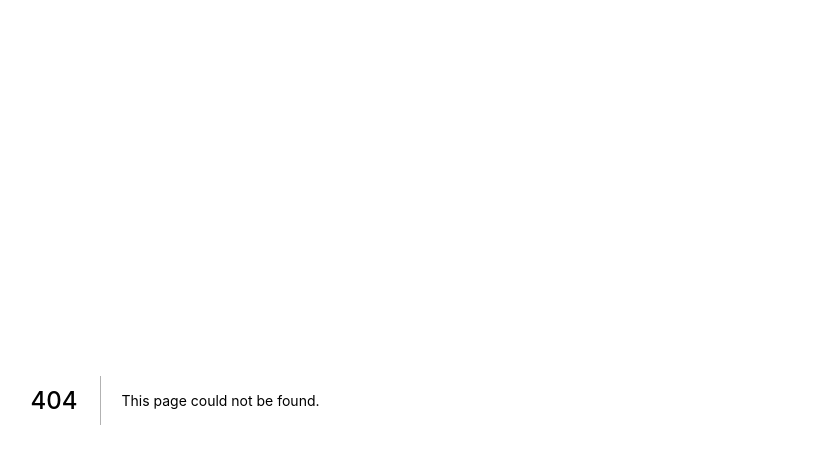
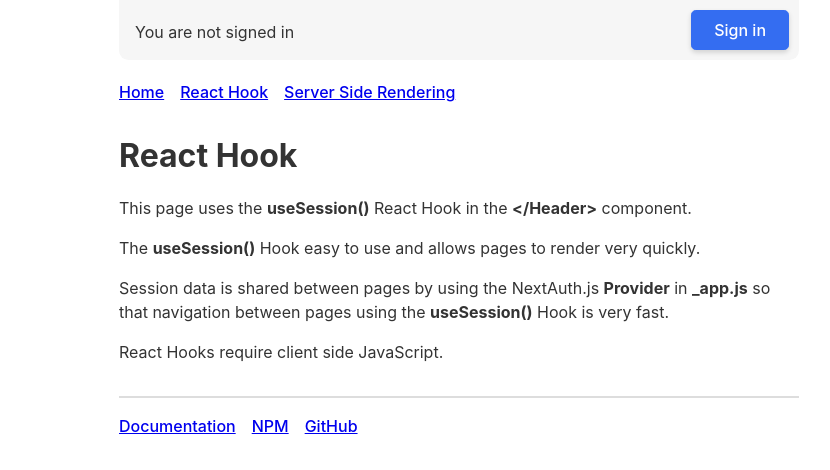
Before and after one commit to thsWebstorm03/my-first-next.js, a Next.js app: page /hook in a window 1280 px wide. Before the commit this address had no page. Shown: the top 470 px of the page, without its empty margins (181-1011 px from the left). Built offline with nearby package versions, Linux system fonts and the light colour scheme; no server answers.

Commit message:
Refactor structure to reduce code duplication

```diff
--- a/components/footer.js
+++ b/components/footer.js
@@ -1,12 +1,12 @@
 import styles from './footer.module.css'
 
 export default () => (
-  <div className={styles.footer}>
+  <footer className={styles.footer}>
     <hr/>
     <ul className={styles.navItems}>
       <li className={styles.navItem}><a href="https://next-auth.js.org">Documentation</a></li>
       <li className={styles.navItem}><a href="https://www.npmjs.com/package/next-auth">NPM</a></li>
       <li className={styles.navItem}><a href="https://github.com/iaincollins/next-auth-example">GitHub</a></li>
     </ul>
-  </div>
+  </footer>
 )
--- a/components/nav.js
+++ b/components/header.js
@@ -1,17 +1,15 @@
 import Link from 'next/link'
 import { signin, signout, useSession } from 'next-auth/client'
-import styles from './nav.module.css'
+import styles from './header.module.css'
 
-/**
- * The approach used in this component shows how to built a sign in and sign out
- * component that works on pages which support both client and server side
- * rendering, and avoids any flash incorrect content on initial page load.
- **/
+// The approach used in this component shows how to built a sign in and sign out
+// component that works on pages which support both client and server side
+// rendering, and avoids any flash incorrect content on initial page load.
 export default () => {
   const [ session, loading ] = useSession()
 
   return (
-    <nav>
+    <header>
       <noscript>
         <style>{`.nojs-show { opacity: 1; top: 0; }`}</style>
       </noscript>
@@ -49,11 +47,13 @@ export default () => {
           </>}
         </p>
       </div>
-      <ul className={styles.navItems}>
-        <li className={styles.navItem}><Link href="/"><a>Home</a></Link></li>
-        <li className={styles.navItem}><Link href="/react-hook"><a>React Hook</a></Link></li>
-        <li className={styles.navItem}><Link href="/ssr"><a>Server Side Rendering</a></Link></li>
-      </ul>
-    </nav>
+      <nav>
+        <ul className={styles.navItems}>
+          <li className={styles.navItem}><Link href="/"><a>Home</a></Link></li>
+          <li className={styles.navItem}><Link href="/hook"><a>React Hook</a></Link></li>
+          <li className={styles.navItem}><Link href="/ssr"><a>Server Side Rendering</a></Link></li>
+        </ul>
+      </nav>
+    </header>
   )
 }
--- /dev/null
+++ b/components/layout.js
@@ -0,0 +1,12 @@
+import Header from '../components/header'
+import Footer from '../components/footer'
+
+export default ({children}) => (
+  <>
+    <Header/>
+    <main>
+      {children}
+    </main>
+    <Footer/>
+  </>
+)
--- /dev/null
+++ b/pages/hook.js
@@ -0,0 +1,20 @@
+import Layout from '../components/layout'
+
+export default () => (
+  <Layout>
+    <h1>React Hook</h1>
+    <p>
+      This page uses the <strong>useSession()</strong> React Hook in the <strong>&lt;/Header&gt;</strong> component.
+    </p>
+    <p>
+      The <strong>useSession()</strong> Hook easy to use and allows pages to render very quickly.
+    </p>
+    <p>
+      Session data is shared between pages by using the NextAuth.js <strong>Provider</strong> in <strong>_app.js</strong> so
+      that navigation between pages using the <strong>useSession()</strong> Hook is very fast.
+    </p>
+    <p>
+      React Hooks require client side JavaScript.
+    </p>
+  </Layout>
+)
```
Also changed, not shown: pages/index.js (+3 -8 lines), pages/react-hook.js (deleted, +0 -25 lines), pages/ssr.js (+3 -8 lines), components/header.module.css (renamed from components/nav.module.css).
